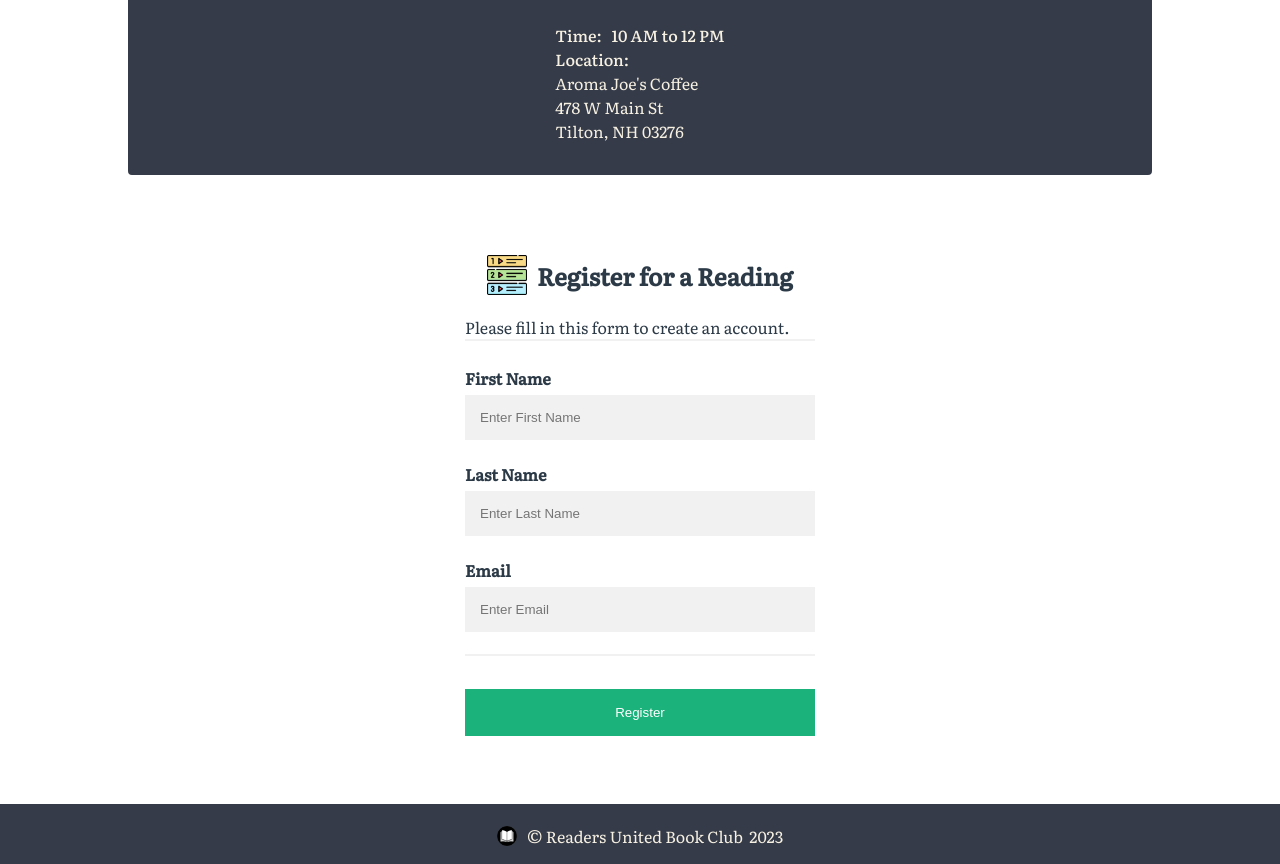
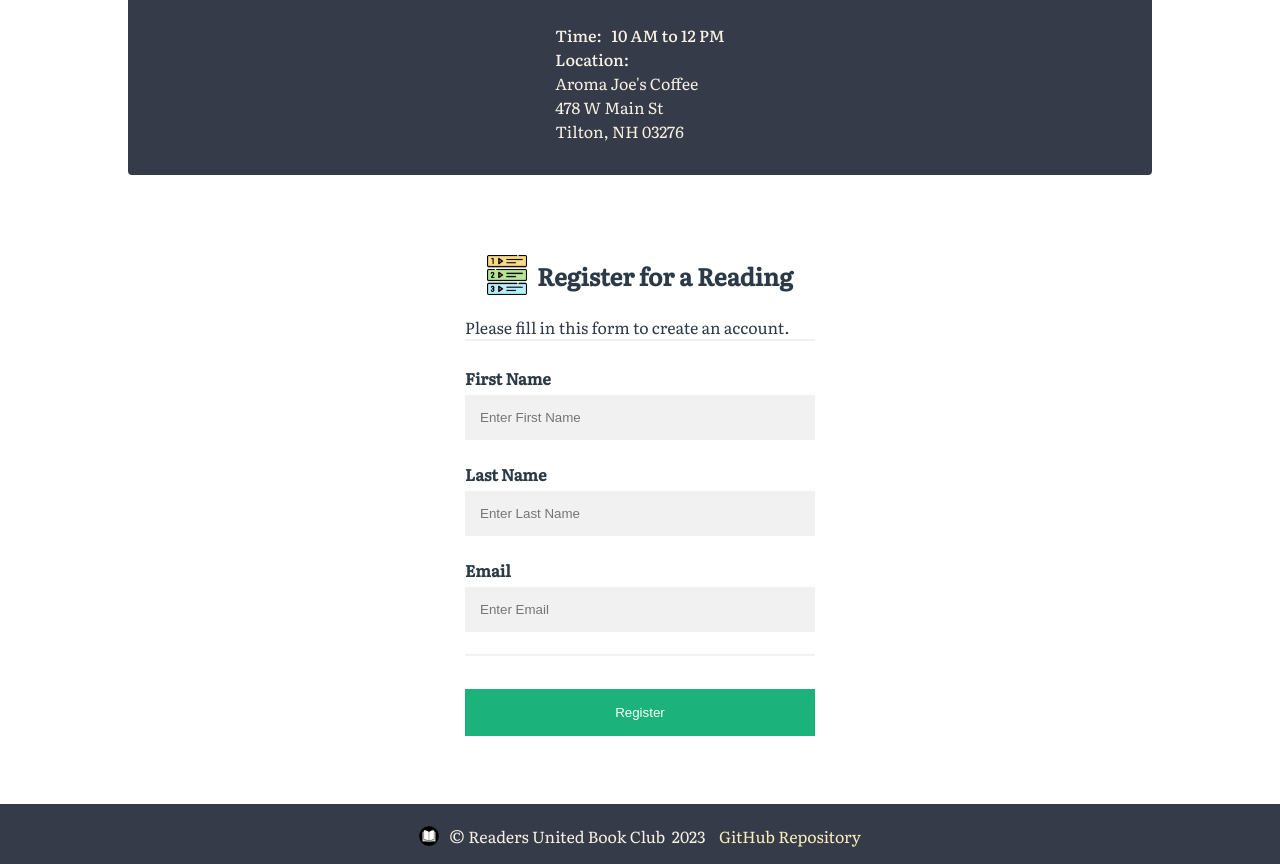
Before and after one commit to tariq-k-dev/responsive-club-project, a plain HTML site: page index.html in a window 1280 px wide. Shown: the part 2926-3790 px from the top of the page. Drawn offline with Linux system fonts and the light colour scheme.

Commit message:
Link GitHub page to repository

```diff
--- a/css/styles.css
+++ b/css/styles.css
@@ -76,6 +76,7 @@ nav ul {
   color: rgba(248, 239, 186, 1);
   padding-bottom: 2px;
   text-decoration: none;
+  transition: color 0.4s ease;
 }
 
 .nav-link:hover {
@@ -429,3 +430,16 @@ footer {
 .copyright {
   font-size: 2rem;
 }
+
+footer .repo-link {
+  display: inline-block;
+  color: rgba(248, 239, 186, 1);
+  margin-left: 1rem;
+  padding-bottom: 2px;
+  text-decoration: none;
+  transition: color 0.4s ease;
+}
+
+footer .repo-link:hover {
+  color: rgba(247, 241, 227, 1);
+}
--- a/index.html
+++ b/index.html
@@ -215,6 +215,9 @@
       <img class="book-icon" src="./images/book-icon.png" alt="Small book icon">
       <p>
         <span class="copyright">&copy;</span> Readers United Book Club &nbsp;<span class="year"></span>
+        <a class="repo-link" href="https://github.com/tariq-k-dev/responsive-club-project" target="_blank">
+          GitHub Repository
+        </a>
       </p>
     </footer>
 
```
Also changed, not shown: 1 other file.
